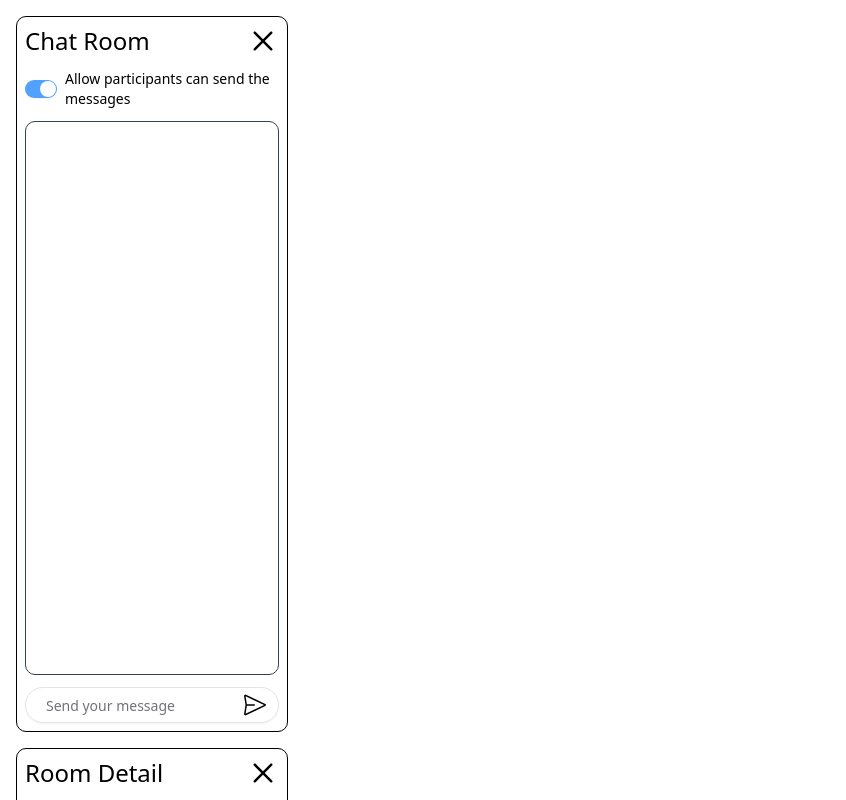
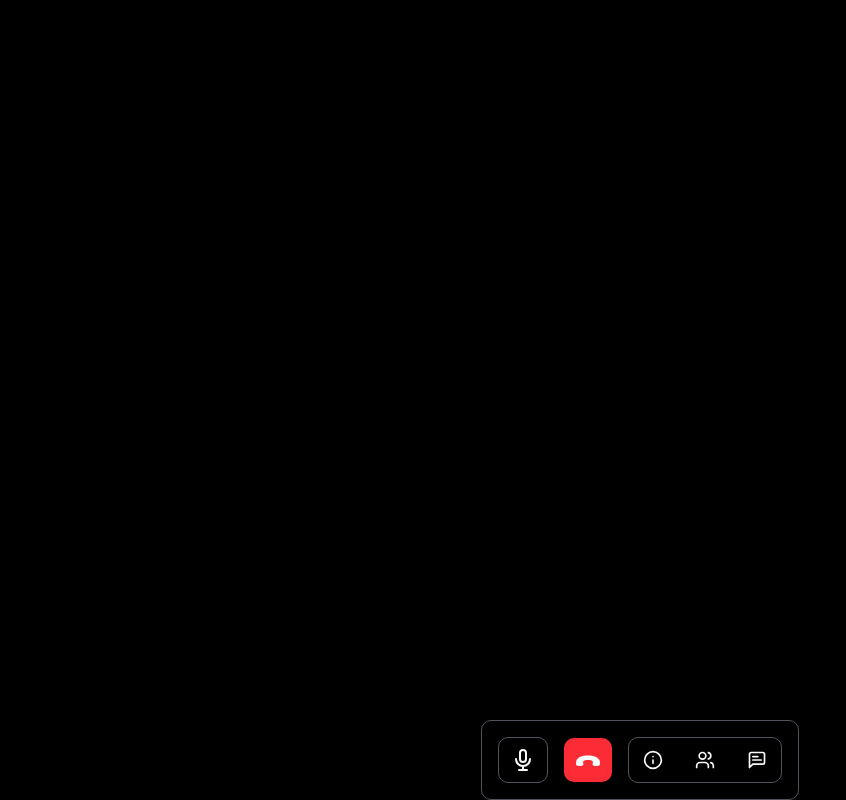
Before and after one commit to ngvuthtinh/Movie_Recommendation_System, a React (Vite) app in the folder movie_recommendation_system/: page / in a window 1280 px wide. Shown: the top 800 px of the page, without its empty margins (0-846 px from the left). Built offline with nearby package versions, Linux system fonts and the light colour scheme.

Commit message:
Phuong | feat<components> page 80 %

```diff
--- a/movie_recommendation_system/package.json
+++ b/movie_recommendation_system/package.json
@@ -27,6 +27,7 @@
     "react-hook-form": "^7.56.0",
     "react-icons": "^5.5.0",
     "react-image": "^4.1.0",
+    "react-player": "^2.16.0",
     "react-router-dom": "^7.2.0",
     "tailwind-merge": "^3.2.0",
     "tailwindcss": "^4.0.9"
--- a/movie_recommendation_system/src/pages/WatchTogetherPage.tsx
+++ b/movie_recommendation_system/src/pages/WatchTogetherPage.tsx
@@ -1,16 +1,89 @@
-import Participants from "@/components/Participants";
-import RoomDetail from "@/components/RoomDetail";
-import ChatFrame from "@/components/ChatFrame";
+import ReactPlayer from "react-player";
+import { useState } from "react";
 
-import { roomInfoDefault } from "@/types/RoomInfo";
-import { participantDefault } from "@/types/Participants.ts";
+import { Button} from "@/components/ui/button.tsx";
+
+import { ImPhoneHangUp } from "react-icons/im";
+import { HiOutlineMicrophone } from "react-icons/hi";
+import { FaMicrophoneSlash } from "react-icons/fa6";
+import { Info, Users, MessageSquareText } from "lucide-react";
 
 export default function WatchTogetherPage() {
+    const [isMicOn, setIsMicOn] = useState(true);
     return (
-        <>
-            <ChatFrame />
-            <RoomDetail {...roomInfoDefault} />
-            <Participants participants={participantDefault} />
-        </>
+        <div className="bg-black h-screen flex flex-col">
+            {/* Video Player */}
+            <div className="flex-1">
+                <ReactPlayer
+                    url="https://www.youtube.com/watch?v=dQw4w9WgXcQ"
+                    className="react-player"
+                    width="100%"
+                    height="100%"
+                    controls
+                    playing
+                />
+            </div>
+
+            {/* Buttons Section */}
+            <div
+                className="flex justify-center items-center
+                           border-zinc-600 border-1 gap-4
+                           rounded-lg w-fit mx-auto p-4"
+            >
+                <div
+                    className="justify-center items-center
+                               border-zinc-600 border-1 rounded-lg"
+                >
+                    <Button
+                        className="bg-black m-1"
+                        onClick={() => setIsMicOn(!isMicOn)}
+                    >
+                        {isMicOn ? (
+                            <HiOutlineMicrophone
+                                className="text-white-600 scale-150
+                                           transition-transform duration-300"
+                            />
+                        ) : (
+                            <FaMicrophoneSlash
+                                className="text-white-600 scale-150
+                                           transition-transform duration-300"
+                            />
+                        )}
+                    </Button>
+                </div>
+                <div
+                    className="justify-center items-center rounded-lg
+                    bg-red-500 hover:bg-red-600 p-1"
+                >
+                    <Button className="bg-red-500 hover:bg-red-600 group">
+                        <ImPhoneHangUp
+                            className="text-white-600 scale-150
+                                   transition-transform duration-300
+                                   group-hover:-translate-y-1"
+                        />
+                    </Button>
+                </div>
+                <div
+                    className="flex gap-3 p-1 justify-center items-center
+                               border-zinc-600 border-1 rounded-lg"
+                >
+                    <Button className="bg-black">
+                        <Info
+                            className="text-white-600 scale-125"
+                        />
+                    </Button>
+                    <Button className="bg-black">
+                        <Users
+                            className="text-white-600 scale-125"
+                        />
+                    </Button>
+                    <Button className="bg-black">
+                        <MessageSquareText
+                            className="text-white-600 scale-125"
+                        />
+                    </Button>
+                </div>
+            </div>
+        </div>
     );
 }
```
Also changed, not shown: 1 other file (tests, documents, lock files or other folders).
